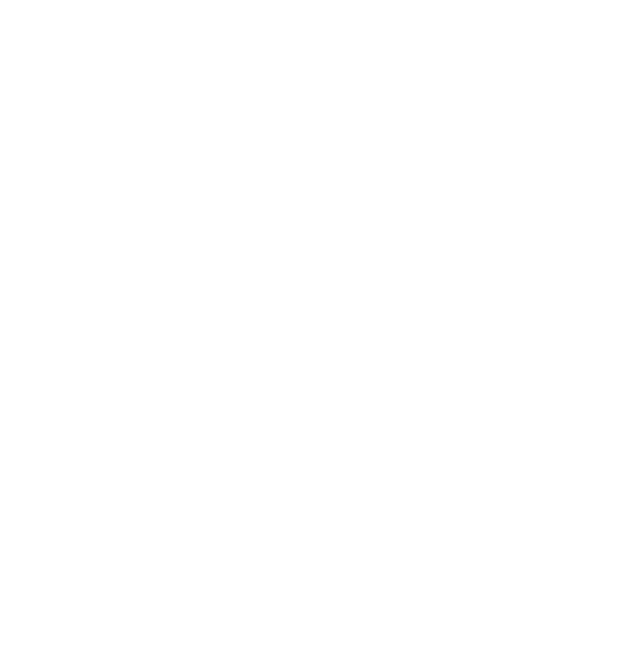
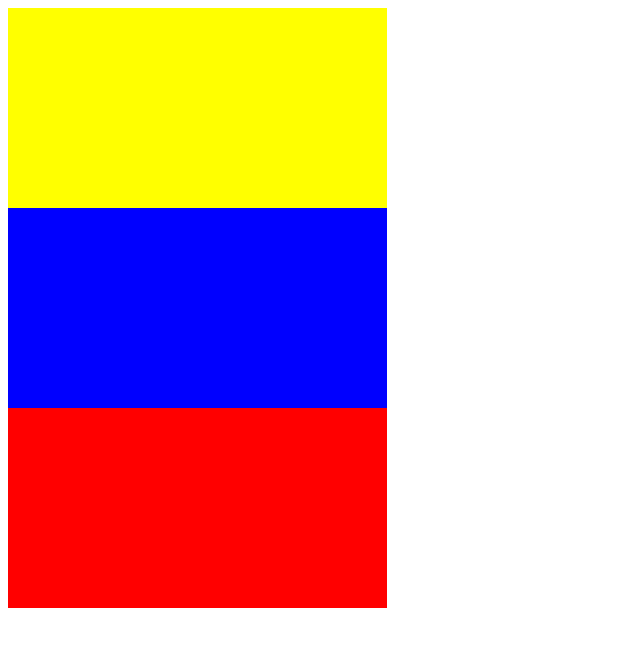
Before and after one commit to anadurand/leccion28, a plain HTML site: page index.html in a window 1280 px wide. Shown: the whole page, without its empty margins (0-640 px from the left). Drawn offline with Linux system fonts and the light colour scheme.

Commit message:
seccion inicial

```diff
--- a/index.html
+++ b/index.html
@@ -5,12 +5,13 @@
     <meta name="viewport" content="width=device-width, initial-scale=1.0">
     <meta http-equiv="X-UA-Compatible" content="ie=edge">
     <title>Leccion 28: float</title>
+    <link rel="stylesheet" href="main.css">
   </head>
   <body>
     <section class = "first-part">
-      <div></div>
-      <div></div>
-      <div></div>
+      <div class="amarillo"></div>
+      <div class="azul"></div>
+      <div class="rojo"></div>
     </section>
     <section class = "second-part">
 
--- a/main.css
+++ b/main.css
@@ -0,0 +1,13 @@
+div{
+  width: 30%;
+  height: 200px;
+}
+.amarillo{
+  background-color: yellow;
+}
+.azul{
+  background-color: blue;
+}
+.rojo{
+  background-color: red;
+}
```
